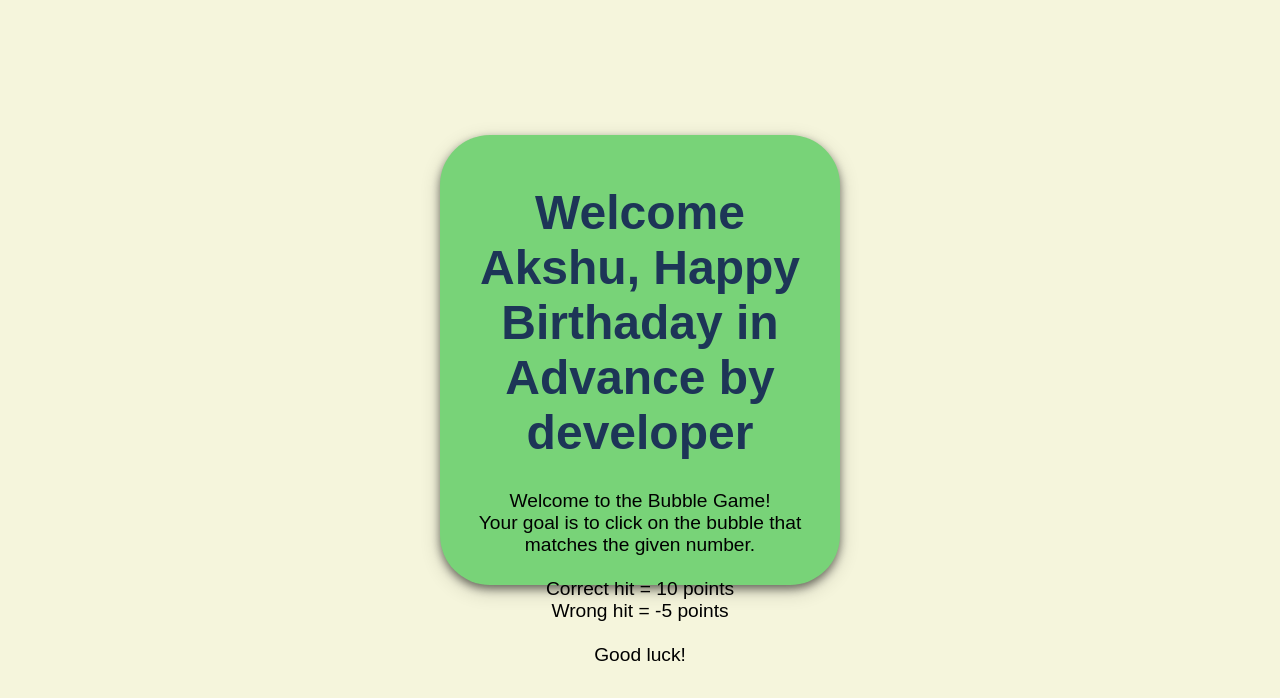
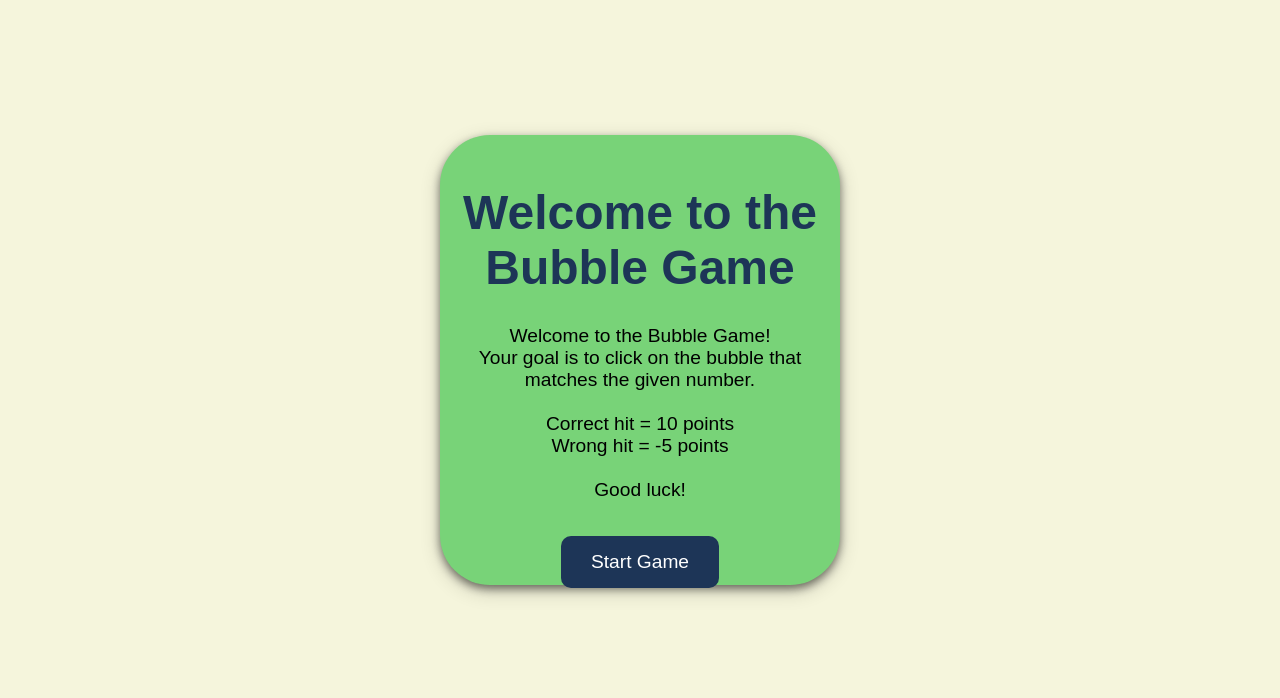
Before and after one commit to karanbawa1/bubble_game, a plain HTML site: page index.html in a window 1280 px wide. Shown: the top 698 px of the page. Drawn offline with nearby package versions, Linux system fonts and the light colour scheme.

Commit message:
Update index.html

```diff
--- a/index.html
+++ b/index.html
@@ -12,7 +12,7 @@
 </head>
 <body>
   <div id="box">
-      <h1>Welcome Akshu, Happy Birthaday in Advance by developer</h1>
+      <h1>Welcome to the Bubble Game</h1>
       <p>
         Welcome to the Bubble Game!<br>
         Your goal is to click on the bubble that matches the given number.<br><br>
```
